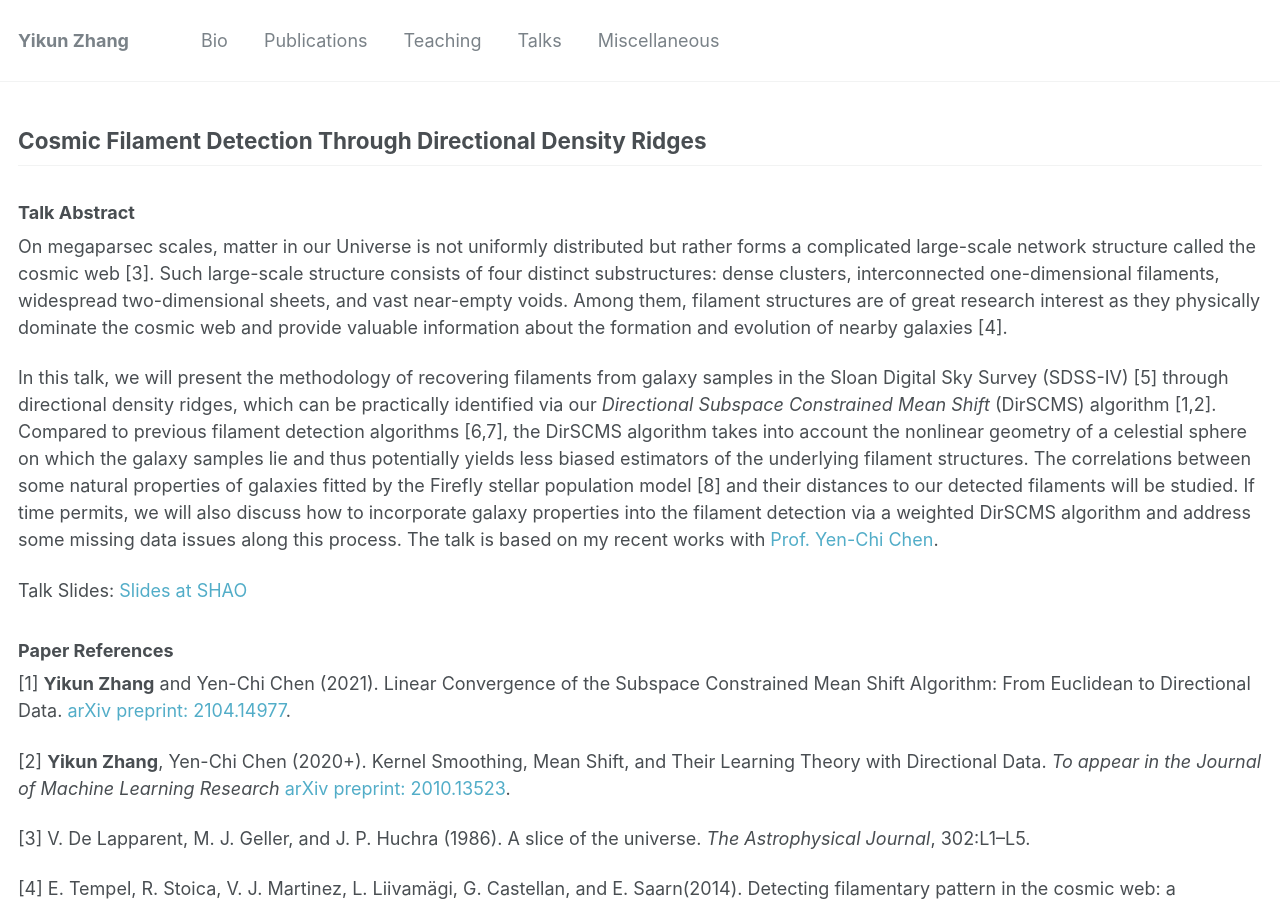
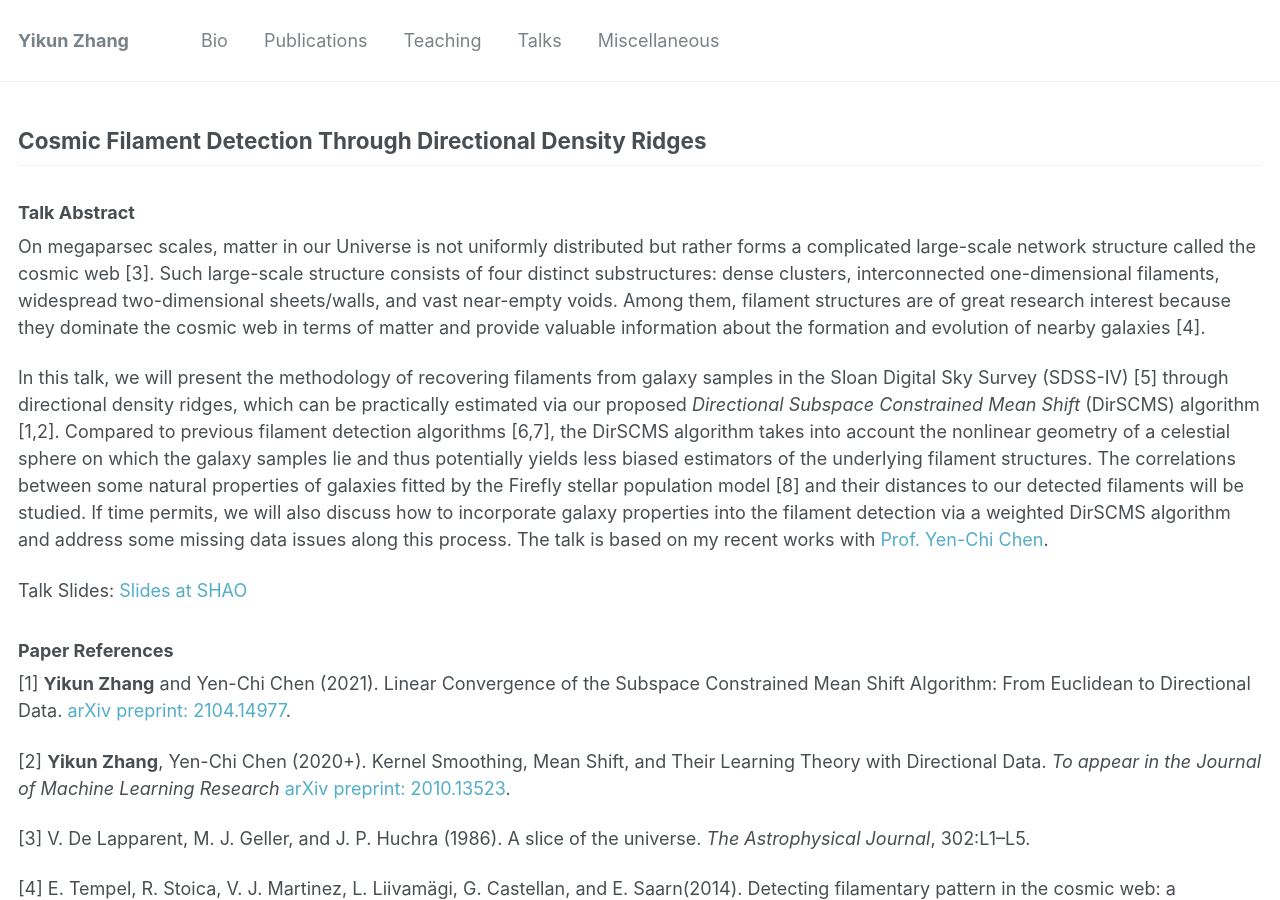
Before and after one commit to zhangyk8/zhangyk8.github.io, a Jekyll site: the page built from _talks/talk-3.md, in a window 1280 px wide and 900 px high. Built offline with Jekyll 4.4.1, drawn with Linux system fonts in a browser that asks for light colours.

Commit message:
Update talk-3.md

```diff
--- a/_talks/talk-3.md
+++ b/_talks/talk-3.md
@@ -13,9 +13,9 @@ location: "Shanghai, China"
 
 ### Talk Abstract
 
-On megaparsec scales, matter in our Universe is not uniformly distributed but rather forms a complicated large-scale network structure called the cosmic web \[3\]. Such large-scale structure consists of four distinct substructures: dense clusters, interconnected one-dimensional filaments, widespread two-dimensional sheets, and vast near-empty voids. Among them, filament structures are of great research interest as they physically dominate the cosmic web and provide valuable information about the formation and evolution of nearby galaxies \[4\].
+On megaparsec scales, matter in our Universe is not uniformly distributed but rather forms a complicated large-scale network structure called the cosmic web \[3\]. Such large-scale structure consists of four distinct substructures: dense clusters, interconnected one-dimensional filaments, widespread two-dimensional sheets/walls, and vast near-empty voids. Among them, filament structures are of great research interest because they dominate the cosmic web in terms of matter and provide valuable information about the formation and evolution of nearby galaxies \[4\].
 
-In this talk, we will present the methodology of recovering filaments from galaxy samples in the Sloan Digital Sky Survey (SDSS-IV) \[5\] through directional density ridges, which can be practically identified via our _Directional Subspace Constrained Mean Shift_ (DirSCMS) algorithm \[1,2\]. Compared to previous filament detection algorithms \[6,7\], the DirSCMS algorithm takes into account the nonlinear geometry of a celestial sphere on which the galaxy samples lie and thus potentially yields less biased estimators of the underlying filament structures. The correlations between some natural properties of galaxies fitted by the Firefly stellar population model \[8\] and their distances to our detected filaments will be studied. If time permits, we will also discuss how to incorporate galaxy properties into the filament detection via a weighted DirSCMS algorithm and address some missing data issues along this process. The talk is based on my recent works with [Prof. Yen-Chi Chen](http://faculty.washington.edu/yenchic/index.html).
+In this talk, we will present the methodology of recovering filaments from galaxy samples in the Sloan Digital Sky Survey (SDSS-IV) \[5\] through directional density ridges, which can be practically estimated via our proposed _Directional Subspace Constrained Mean Shift_ (DirSCMS) algorithm \[1,2\]. Compared to previous filament detection algorithms \[6,7\], the DirSCMS algorithm takes into account the nonlinear geometry of a celestial sphere on which the galaxy samples lie and thus potentially yields less biased estimators of the underlying filament structures. The correlations between some natural properties of galaxies fitted by the Firefly stellar population model \[8\] and their distances to our detected filaments will be studied. If time permits, we will also discuss how to incorporate galaxy properties into the filament detection via a weighted DirSCMS algorithm and address some missing data issues along this process. The talk is based on my recent works with [Prof. Yen-Chi Chen](http://faculty.washington.edu/yenchic/index.html).
 
 
 Talk Slides: [Slides at SHAO](https://zhangyk8.github.io/talks/Cosmic_Filaments.pdf)
```
